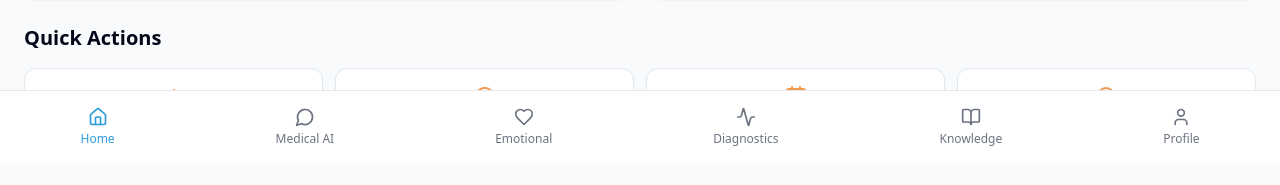
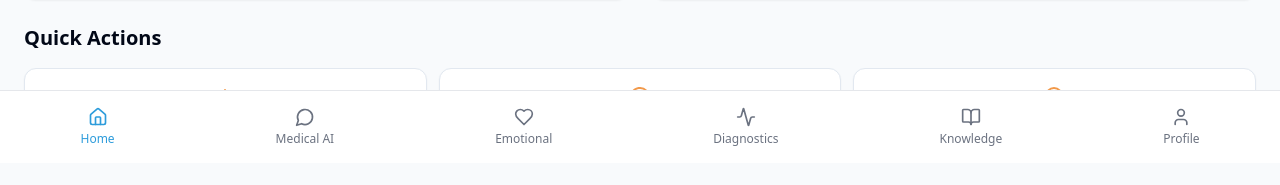
Before and after one commit to Taj543/empathic-health-nexus, a React (Vite) app: page / in a window 1280 px wide. Shown: the part 637-822 px from the top of the page. Built offline with nearby package versions, Linux system fonts and the light colour scheme.

Commit message:
Remove appointments feature
Remove the appointments feature from the application.

```diff
--- a/src/pages/Index.tsx
+++ b/src/pages/Index.tsx
@@ -1,6 +1,6 @@
 
 import { useState } from "react";
-import { Plus, MessageCircle, Search, Calendar } from "lucide-react";
+import { Plus, MessageCircle, Search } from "lucide-react";
 import { HealthMetricCard } from "@/components/health/HealthMetricCard";
 import { MedicationCard } from "@/components/health/MedicationCard";
 import { ActionButton } from "@/components/health/ActionButton";
@@ -82,7 +82,7 @@ const Index = () => {
       {/* Quick Actions */}
       <div className="px-6 mt-6">
         <h2 className="text-xl font-semibold mb-4">Quick Actions</h2>
-        <div className="grid grid-cols-2 sm:grid-cols-4 gap-3">
+        <div className="grid grid-cols-3 gap-3">
           <ActionButton
             icon={<Plus size={24} />}
             label="Meds"
@@ -90,10 +90,6 @@ const Index = () => {
           <ActionButton
             icon={<MessageCircle size={24} />}
             label="Chat"
-          />
-          <ActionButton
-            icon={<Calendar size={24} />}
-            label="Appointments"
           />
           <ActionButton
             icon={<Search size={24} />}
```
